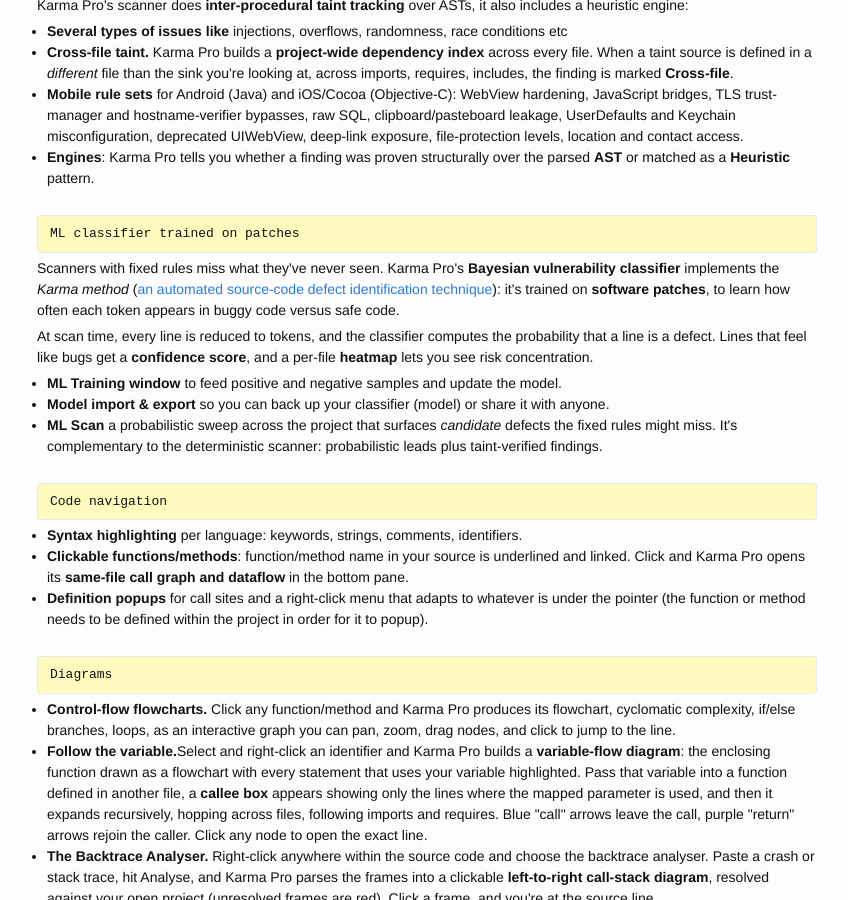
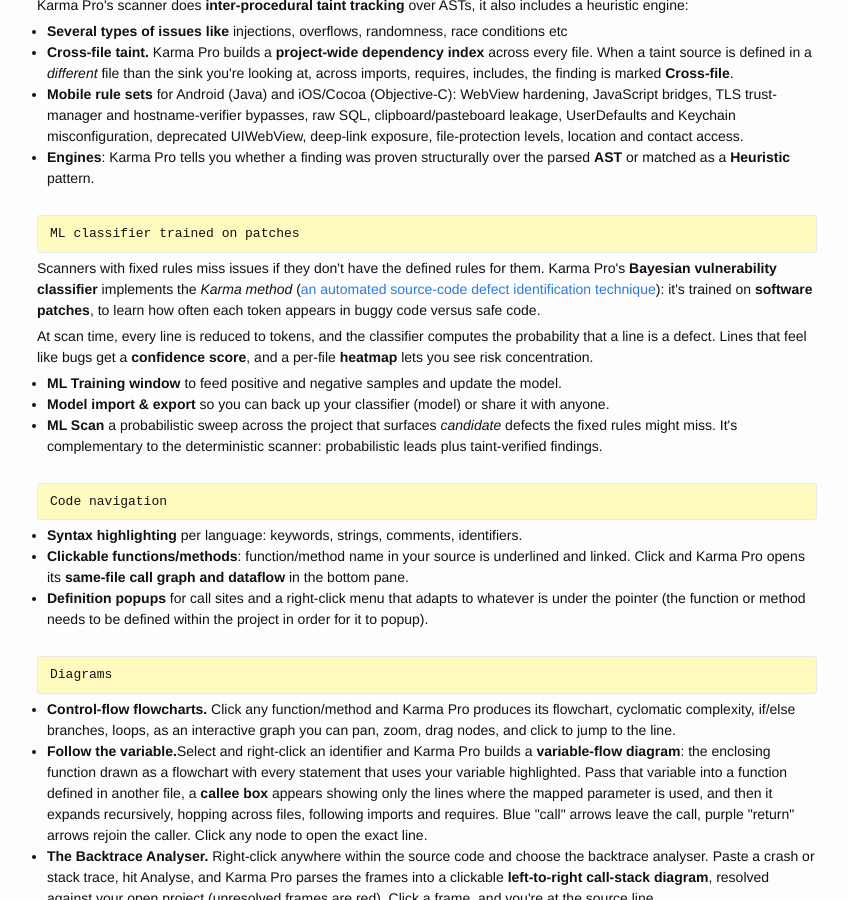
Before and after one commit to cphr/cphr.github.io, a Jekyll site: the page built from _posts/2026-09-19-Karma-Pro-The-Code-Security-Review-tool.html, in a window 1280 px wide and 900 px high, scrolled down 842 px. Shown: the whole window, without its empty margins (213-1061 px from the left). Built offline with Jekyll 4.4.1, drawn with Linux system fonts in a browser that asks for light colours.

Commit message:
Update 2026-09-19-Karma-Pro-The-Code-Security-Review-tool.html

```diff
--- a/_posts/2026-09-19-Karma-Pro-The-Code-Security-Review-tool.html
+++ b/_posts/2026-09-19-Karma-Pro-The-Code-Security-Review-tool.html
@@ -32,7 +32,7 @@
 <li><strong>Engines</strong>: Karma Pro tells you whether a finding was proven structurally over the parsed <strong>AST</strong> or matched as a <strong>Heuristic</strong> pattern. </li>
 </ul><br>
 <pre>ML classifier trained on patches</pre>
-<p>Scanners with fixed rules miss what they've never seen. Karma Pro's <strong>Bayesian vulnerability classifier</strong> implements the <em>Karma method</em> (<a href="https://cipher.org.uk/2026/02/08/Karma-Automated-source-code-defect-identification-method/">an automated source-code defect identification technique</a>): it's trained on <strong>software patches</strong>, to learn how often each token appears in buggy code versus safe code.</p>
+<p>Scanners with fixed rules miss issues if they don't have the defined rules for them. Karma Pro's <strong>Bayesian vulnerability classifier</strong> implements the <em>Karma method</em> (<a href="https://cipher.org.uk/2026/02/08/Karma-Automated-source-code-defect-identification-method/">an automated source-code defect identification technique</a>): it's trained on <strong>software patches</strong>, to learn how often each token appears in buggy code versus safe code.</p>
 <p>At scan time, every line is reduced to tokens, and the classifier computes the probability that a line is a defect. Lines that feel like bugs get a <strong>confidence score</strong>, and a per-file <strong>heatmap</strong> lets you see risk concentration.</p>
 <ul>
 <li><strong>ML Training window</strong> to feed positive and negative samples and update the model.</li>
```
